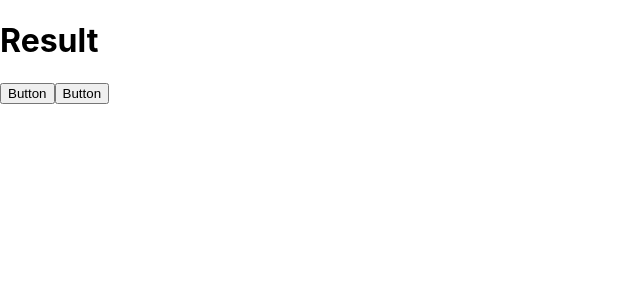
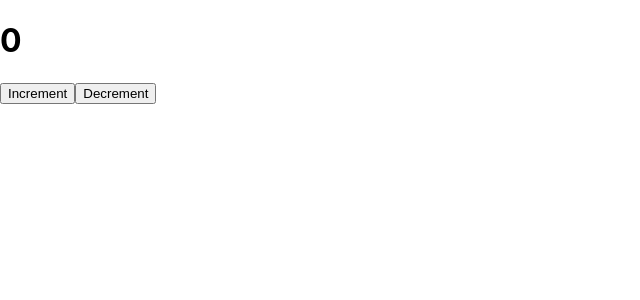
Before and after one commit to nativecrossplatform/learning.React, a React (Create React App) app in the folder learning-react/: page / in a window 1280 px wide. Shown: the top 300 px of the page, without its empty margins (0-640 px from the left). Built offline with nearby package versions, Linux system fonts and the light colour scheme.

Commit message:
Stateless Counter App Setup

```diff
--- a/learning-react/src/App.js
+++ b/learning-react/src/App.js
@@ -13,9 +13,9 @@ function App() {
   }
   return (
     <div id="container" className="container">
-    <Display/>
-    <Button/>
-    <Button/>
+    <Display result={counter}/>
+    <Button func={increment} nm="Increment"/>
+    <Button func={decrement} nm="Decrement"/>
     </div>
   );
 }
--- a/learning-react/src/components/Button.js
+++ b/learning-react/src/components/Button.js
@@ -1,8 +1,8 @@
-function Button()
+function Button(props)
 {
     return (
-        <button id="but" className="but">
-            Button
+        <button id="but" className="but" onClick={props.func}>
+            {props.nm}
         </button>
     );
 }
--- a/learning-react/src/components/Display.js
+++ b/learning-react/src/components/Display.js
@@ -1,7 +1,7 @@
-function Display()
+function Display(props)
 {
     return (
-       <h1>Result</h1>
+       <h1>{props.result}</h1>
     );
 }
 export default Display;
```
